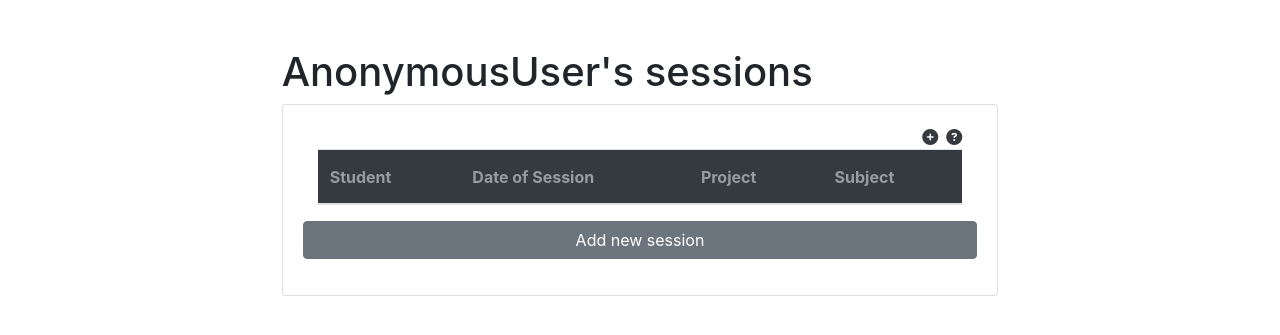
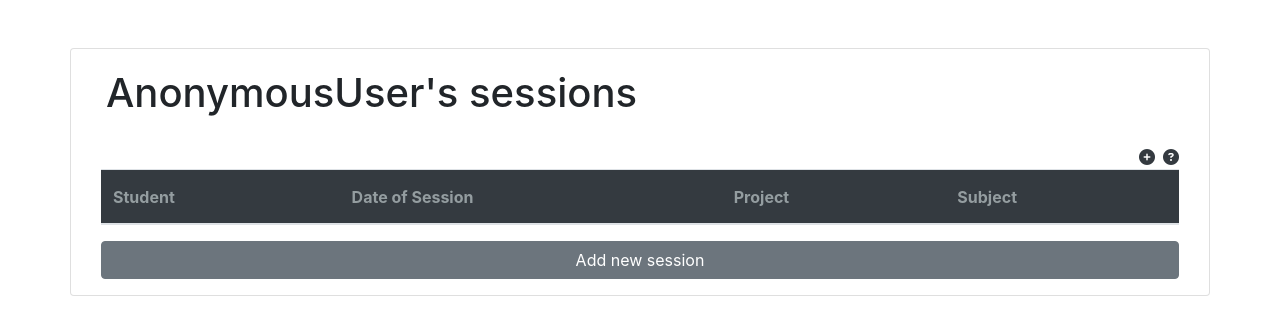
Before and after one commit to Pelikantapeten/p4-ms-dashboard, a Django app: page /sessions/ in a window 1280 px wide. Shown: the part 56-391 px from the top of the page. Run offline with Django 3.2, Linux system fonts and the light colour scheme; data that the repository does not hold is empty; parts of the project's set-up code (start-up, migrations or seed data) failed here and were passed over; some libraries are stand-ins or nearby versions.

Commit message:
Add changes to containers in sessions.html

```diff
--- a/templates/sessions.html
+++ b/templates/sessions.html
@@ -1,13 +1,12 @@
 {% extends "base.html" %}
 
 {% block content %}
-  <div class="container mt-5 col-sm-7">
-    <h1>{{request.user}}'s sessions</h1>
-  </div>
-  <div class="container col-sm-7">
-    <div class="card mb-4">
-      <div class="card-body">
-        <div class="container">
+<div class="container col-lg-12 mb-5">
+  <div class="card container mt-5">
+    <div class="card-body container">
+      <h1>{{request.user}}'s sessions</h1>
+    </div>
+      <div class="container">
           <a href="#" data-toggle="modal" class="float-right text-dark" data-target="#helpModal"> <i class="fa-solid fa-circle-question"></i></a>
           <a href="{% url 'sessionsubmit' %}" class="float-right mr-2 text-dark"><i class="fa-solid fa-circle-plus"></i></a>
           <table class="table sortable">
@@ -54,8 +53,7 @@
             {% endif %}
           </ul>
           {% endif %}
-        </div>
-        <p><a href="{% url 'sessionsubmit' %}" class="btn btn-secondary btn-block">Add new session</a></p>
+          <p><a href="{% url 'sessionsubmit' %}" class="btn btn-secondary btn-block">Add new session</a></p>
       </div>
     </div>
   </div>
@@ -63,15 +61,15 @@
   <div class="modal fade" id="helpModal">
     <div class="modal-dialog">
       <div class="modal-content">
-        <!-- Help Modal Header -->
+        <!-- Information Modal Header -->
         <div class="modal-header">
           <h4 class="modal-title"><i class="fa-solid fa-circle-question"></i> Student Sessions</h4>
         </div>
-        <!-- Logout Modal body -->
+        <!-- Information Modal body -->
         <div class="modal-body">
           Here is a list of your previous sessions you have created. You can sort the list based on the headings in the table. Click on a session to see details or edit the session.
         </div>
-        <!-- Logout Modal footer -->
+        <!-- Information Modal footer -->
         <div class="modal-footer">
           <button type="button" class="btn btn-success" data-dismiss="modal">Got it!</button>
         </div>
```
